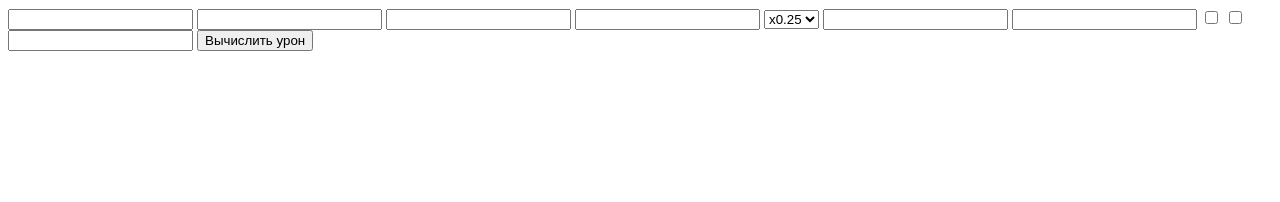
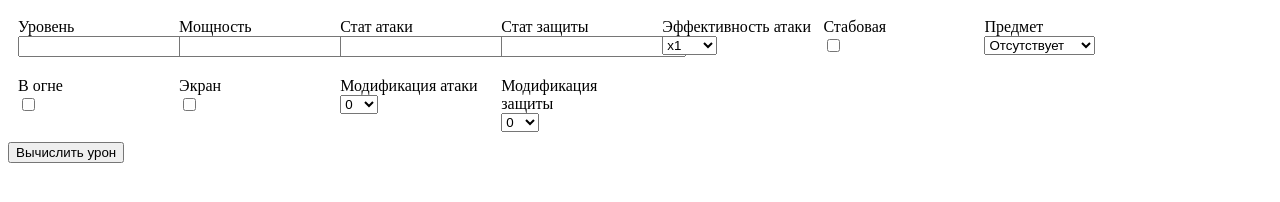
Before and after one commit to MACTEPBEKA/l17calc, a plain HTML site: page index.html in a window 1280 px wide. Drawn offline with Linux system fonts and the light colour scheme.

Commit message:
Add files via upload

```diff
--- a/index.html
+++ b/index.html
@@ -5,23 +5,137 @@
 	<title>Калькулятор урона</title>
 </head>
 <body>
-	<!-- поле ввода первого числа -->
+
+<style>
+.Row {
+    display: table;
+    width: 90%; /*Optional*/
+    table-layout: fixed; /*Optional*/
+    border-spacing: 10px; /*Optional*/
+}
+.Column {
+    display: table-cell;
+}
+</style>
+
+	<div name="dmg_calc">
+
+		<div class="Row">
+			<div class="Column">
+				Уровень
+				<div>
 					<input id="lvl" type="number" >
+				</div>
+			</div>
+			<div class="Column">
+				Мощность
+				<div>
 					<input id="power" type="number" >
+				</div>
+			</div>
+			<div class="Column">
+				Стат атаки
+				<div>
 					<input id="att" type="number" >
+				</div>
+			</div>
+			<div class="Column">
+				Стат защиты
+				<div>
 					<input id="def" type="number" >
-	<select id="dmg_eff">
+				</div>
+			</div>
+			<div class="Column">
+				Эффективность атаки
+				<div>
+					<select id="eff">
 						<option value="x025">x0.25</option>
 						<option value="x05">x0.5</option>
-		<option value="x1">x1</option>
+						<option value="x1" selected="selected">x1</option>
 						<option value="x2">x2</option>
 						<option value="x4">x4</option>
 					</select>
-	<input id="stab" type="number" >
-	<input id="item" type="number" >
+				</div>
+			</div>
+			<div class="Column">
+				Стабовая
+				<div>
+					<input id="stab" type="checkbox" >
+				</div>
+			</div>
+			<div class="Column">
+				Предмет
+				<div>
+					<select id="item">
+						<option value="None" selected="selected">Отсутствует</option>
+						<option value="x1.1">Стабовый</option>
+						<option value="x1.25">Сфера ярости</option>
+					</select>
+				</div>
+			</div>
+		</div>
+		<div class="Row">
+			<div class="Column">
+				В огне
+				<div>
 					<input id="in_fire" type="checkbox" >
+				</div>
+			</div>
+			<div class="Column">
+				Экран
+				<div>
 					<input id="screen" type="checkbox" >
-	<input id="item" type="number" >
+				</div>
+			</div>
+			<div class="Column">
+				Модификация атаки
+				<div>
+					<select id="mod_att">
+						<option value="x-6">-6</option>
+						<option value="x-5">-5</option>
+						<option value="x-4">-4</option>
+						<option value="x-3">-3</option>
+						<option value="x-2">-2</option>
+						<option value="x-1">-1</option>
+						<option value="x0" selected="selected">0</option>
+						<option value="x+1">+1</option>
+						<option value="x+2">+2</option>
+						<option value="x+3">+3</option>
+						<option value="x+4">+4</option>
+						<option value="x+5">+5</option>
+						<option value="x+6">+6</option>
+					</select>
+				</div>
+			</div>
+			<div class="Column">
+				Модификация защиты
+				<div>
+					<select id="mod_def">
+						<option value="x-6">-6</option>
+						<option value="x-5">-5</option>
+						<option value="x-4">-4</option>
+						<option value="x-3">-3</option>
+						<option value="x-2">-2</option>
+						<option value="x-1">-1</option>
+						<option value="x0" selected="selected">0</option>
+						<option value="x+1">+1</option>
+						<option value="x+2">+2</option>
+						<option value="x+3">+3</option>
+						<option value="x+4">+4</option>
+						<option value="x+5">+5</option>
+						<option value="x+6">+6</option>
+					</select>
+				</div>
+			</div>
+			<div class="Column">
+
+			</div>
+			<div class="Column">
+			</div>
+			<div class="Column">
+			</div>
+		</div>
+	</div>
 
 	<button id="calc_dmg">Вычислить урон</button>
 </body>
```
Lines whose indentation alone changed are shown as unchanged.
